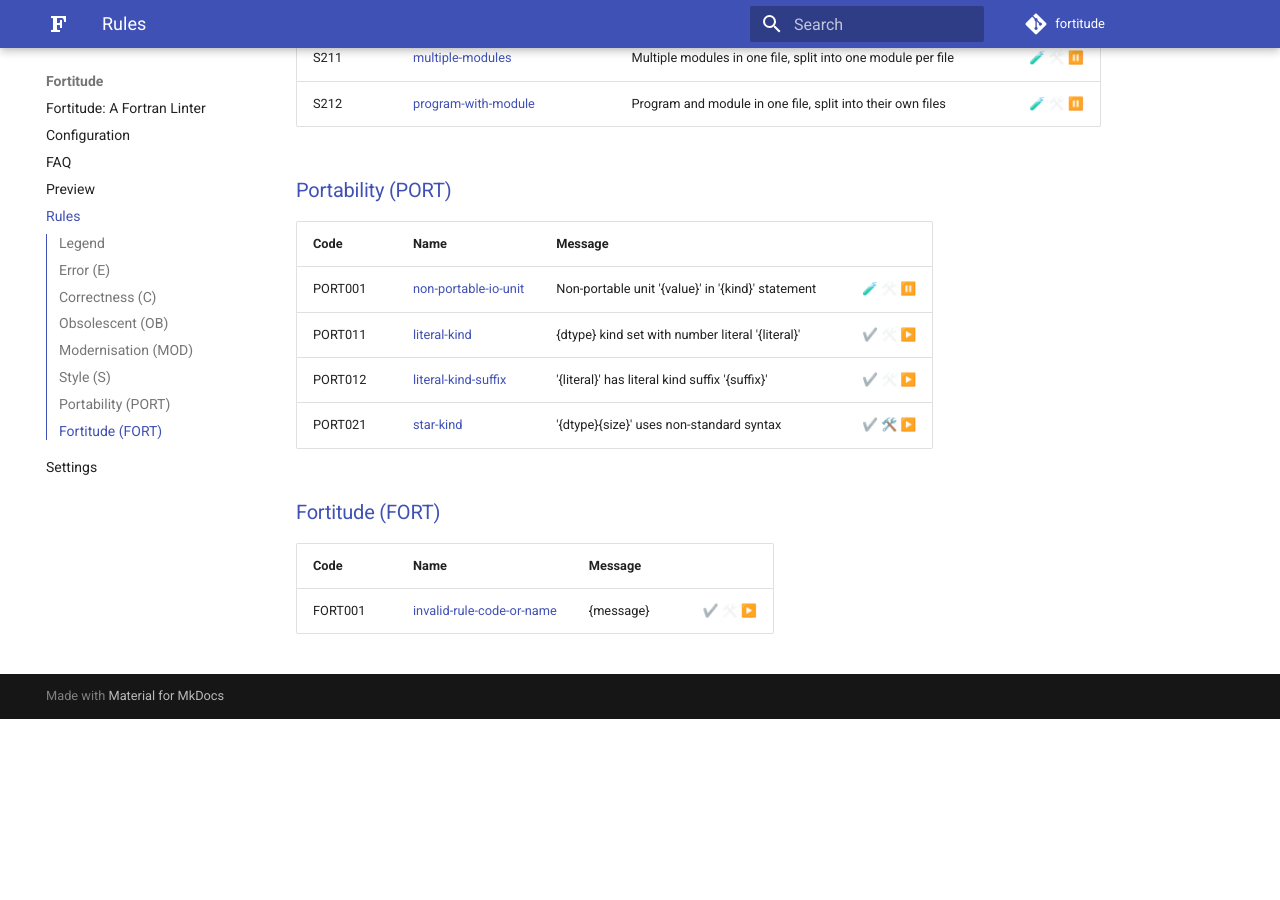
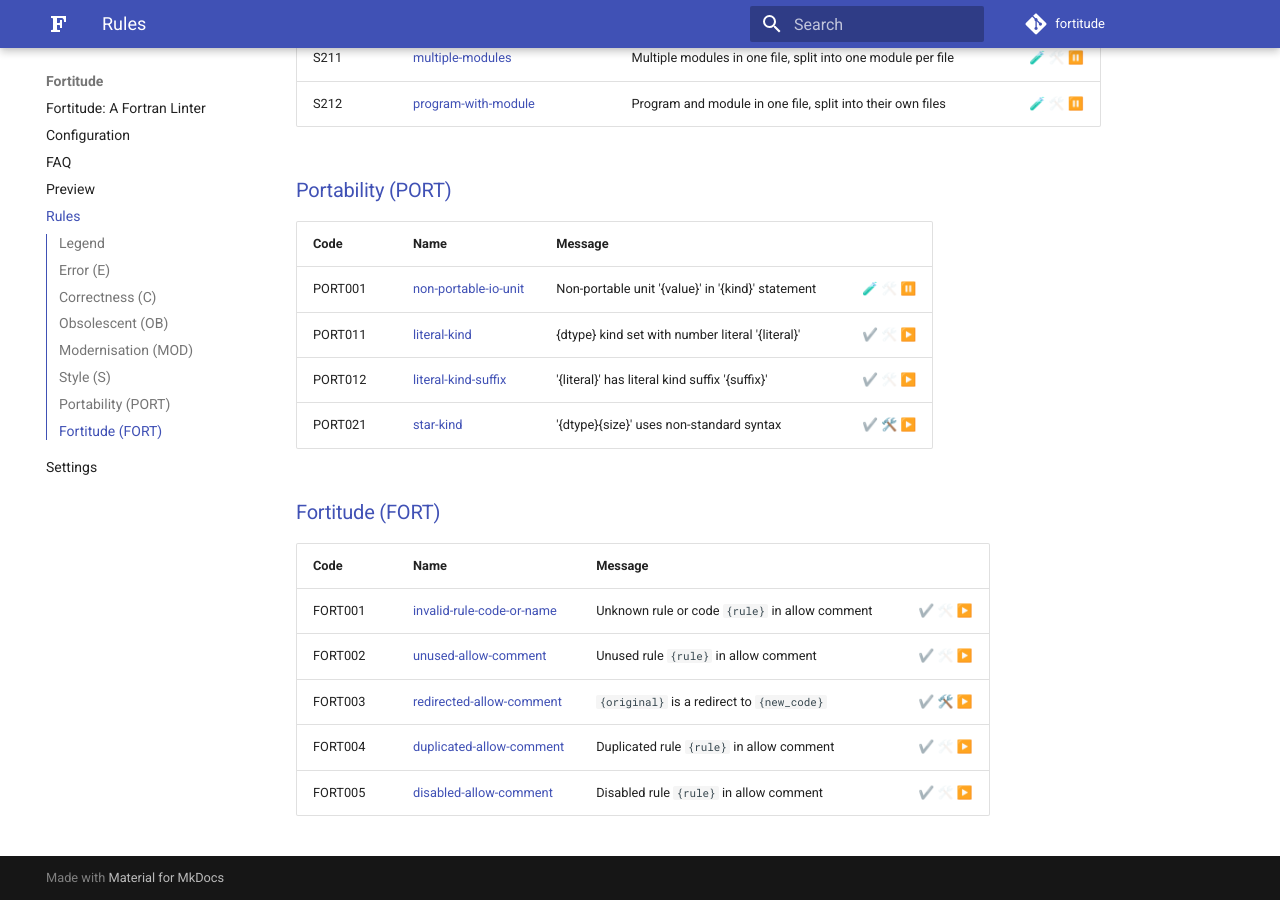
Before and after one commit to PlasmaFAIR/fortitude, an MkDocs documentation site: the page built from docs/rules.md, in a window 1280 px wide and 900 px high, scrolled down 3095 px. Built offline with MkDocs 1.6.1 and Material for MkDocs 9.7.7, drawn with Linux system fonts in a browser that asks for light colours; comment, search, counter and statistics services are not loaded; before the commit the page ends 3814 px from its top, so only the background shows below that.

Commit message:
Generate docs for new rules
Also, remove always-fixable from some rules

```diff
--- a/docs/rules.md
+++ b/docs/rules.md
@@ -86,4 +86,8 @@
 
 | Code | Name | Message | |
 | ---- | ---- | ------- | ------: |
-| FORT001 | [invalid-rule-code-or-name](rules/invalid-rule-code-or-name.md) | {message\} | <span title='Rule is stable' style='opacity: 0.6'>✔️</span> <span title='Automatic fix not available' style='opacity: 0.1' aria-hidden='true'>🛠️</span> <span title='Rule turned on by default'>▶️</span> |
+| FORT001 | [invalid-rule-code-or-name](rules/invalid-rule-code-or-name.md) | Unknown rule or code `{rule}` in allow comment | <span title='Rule is stable' style='opacity: 0.6'>✔️</span> <span title='Automatic fix not available' style='opacity: 0.1' aria-hidden='true'>🛠️</span> <span title='Rule turned on by default'>▶️</span> |
+| FORT002 | [unused-allow-comment](rules/unused-allow-comment.md) | Unused rule `{rule}` in allow comment | <span title='Rule is stable' style='opacity: 0.6'>✔️</span> <span title='Automatic fix not available' style='opacity: 0.1' aria-hidden='true'>🛠️</span> <span title='Rule turned on by default'>▶️</span> |
+| FORT003 | [redirected-allow-comment](rules/redirected-allow-comment.md) | `{original}` is a redirect to `{new_code}` | <span title='Rule is stable' style='opacity: 0.6'>✔️</span> <span title='Automatic fix available'>🛠️</span> <span title='Rule turned on by default'>▶️</span> |
+| FORT004 | [duplicated-allow-comment](rules/duplicated-allow-comment.md) | Duplicated rule `{rule}` in allow comment | <span title='Rule is stable' style='opacity: 0.6'>✔️</span> <span title='Automatic fix not available' style='opacity: 0.1' aria-hidden='true'>🛠️</span> <span title='Rule turned on by default'>▶️</span> |
+| FORT005 | [disabled-allow-comment](rules/disabled-allow-comment.md) | Disabled rule `{rule}` in allow comment | <span title='Rule is stable' style='opacity: 0.6'>✔️</span> <span title='Automatic fix not available' style='opacity: 0.1' aria-hidden='true'>🛠️</span> <span title='Rule turned on by default'>▶️</span> |
```
Also changed, not shown: docs/rules/disabled-allow-comment.md (added, +8 -0 lines), docs/rules/duplicated-allow-comment.md (added, +8 -0 lines), docs/rules/redirected-allow-comment.md (added, +7 -0 lines), docs/rules/unused-allow-comment.md (added, +8 -0 lines), 1 other file.
